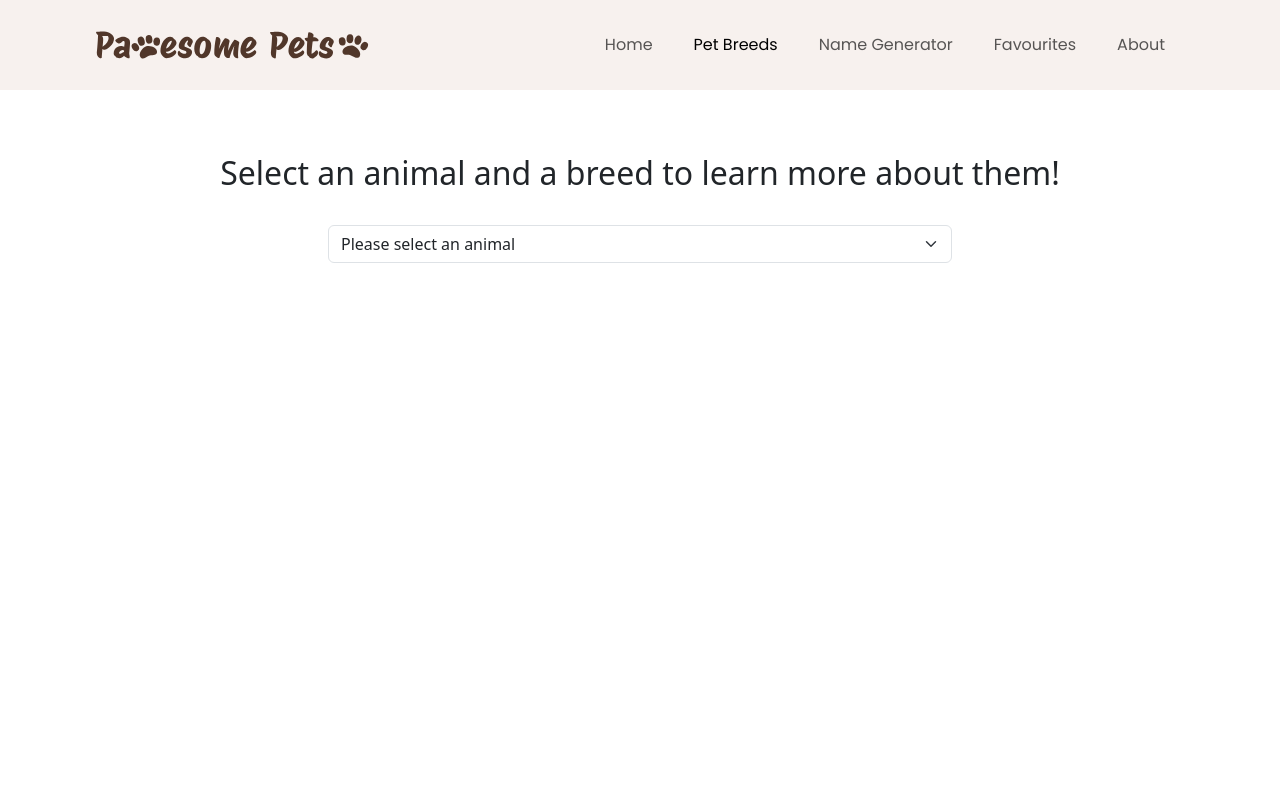
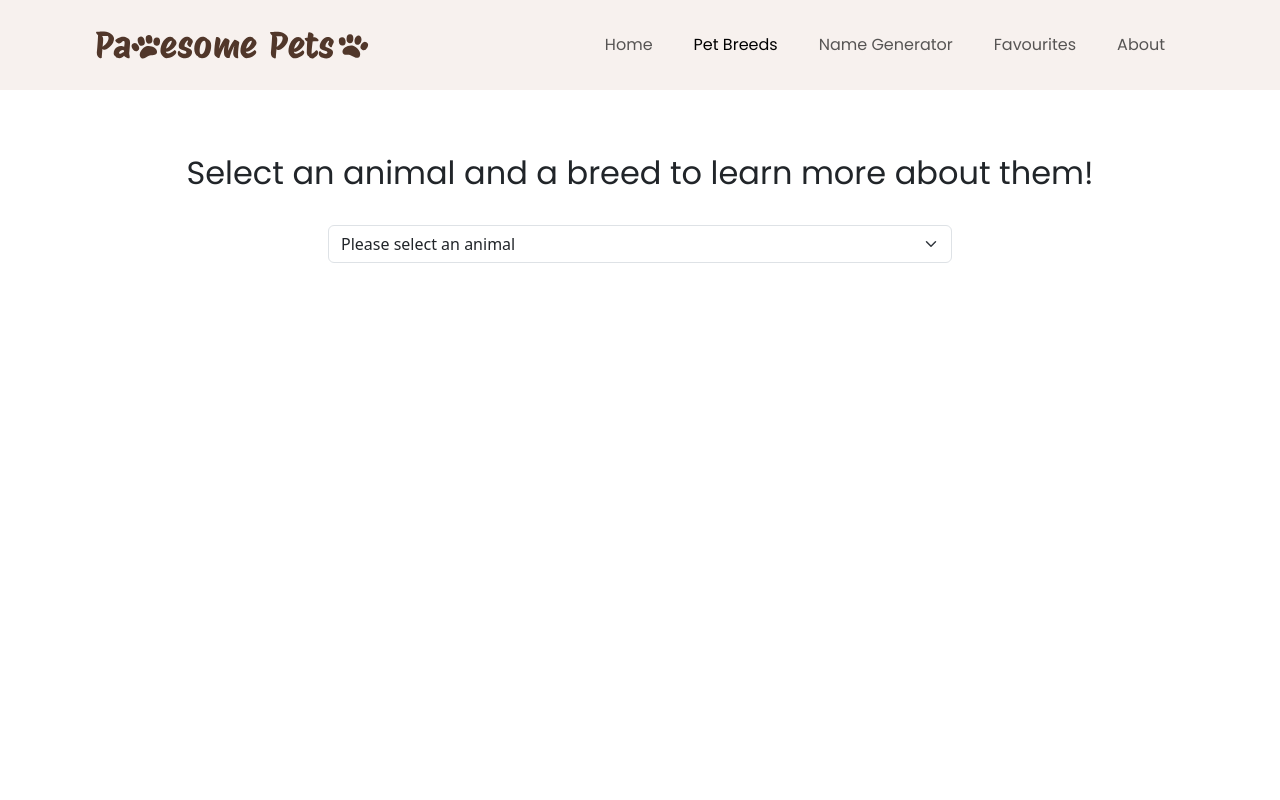
Before and after one commit to rosiegalezia/pawsome-pets, a React (Vite) app: page /#/Info in a window 1280 px wide. Shown: the top 800 px of the page. Built offline with nearby package versions, Linux system fonts and the light colour scheme.

Commit message:
fixed all font to be poppins

```diff
--- a/src/Components/Components.css
+++ b/src/Components/Components.css
@@ -51,6 +51,10 @@ body {
     display: flex;
     width: 15rem;
     margin: 0 auto;
+}
+
+.text-center {
+    font-family: poppins;
 }
 
 /* NAVBAR STYLING  */
```
